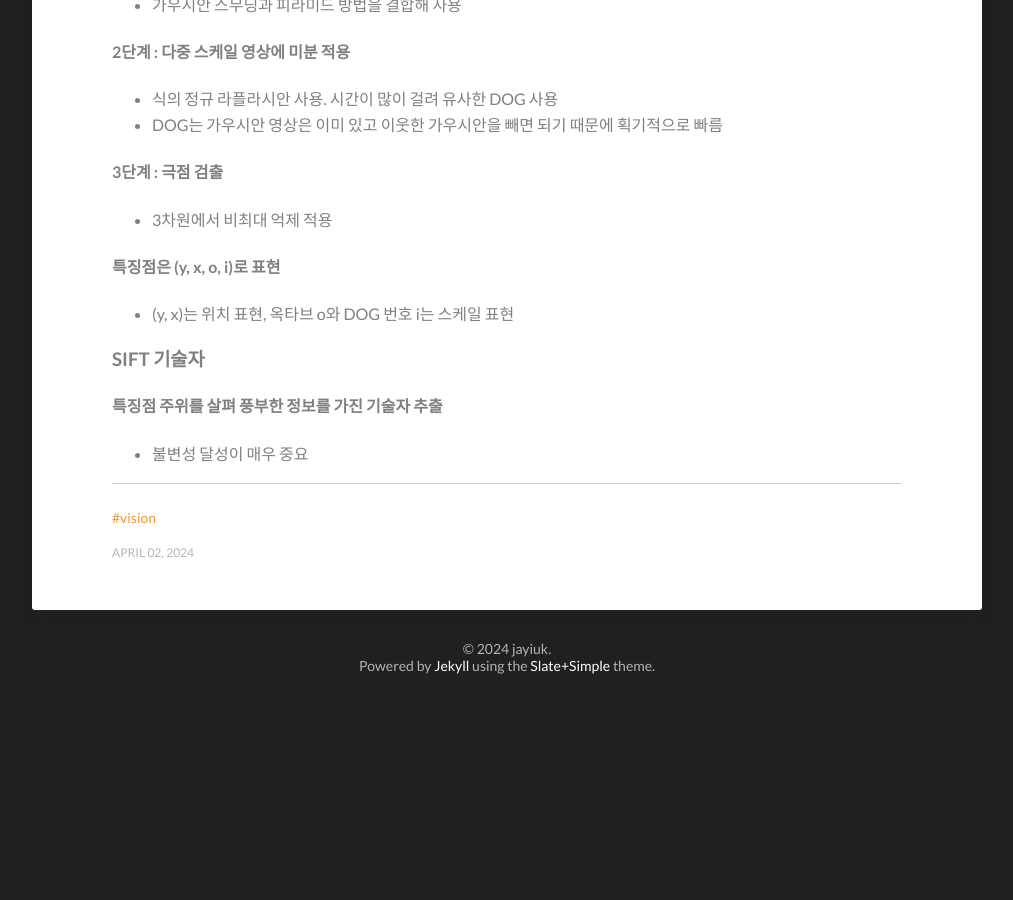
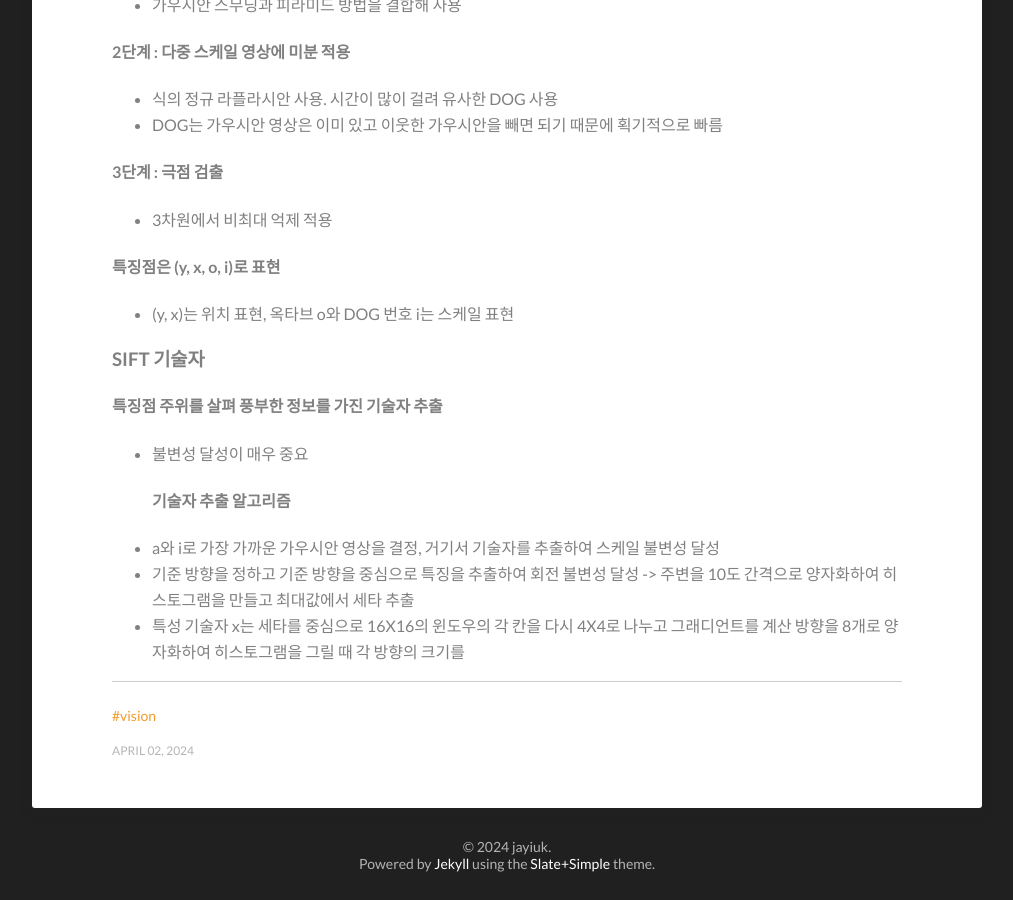
Before and after one commit to jayiuk/jayiuk.github.io, a Jekyll site: the page built from _posts/2024-04-02-지역특징.md, in a window 1280 px wide and 900 px high, scrolled down 2974 px. Shown: the whole window, without its empty margins (133-1146 px from the left). Built offline with Jekyll 4.4.1, drawn with Linux system fonts in a browser that asks for light colours; formulas are drawn with MathJax 3; comment, search, counter and statistics services are not loaded; before the commit the page ends 3676 px from its top, so only the background shows below that.

Commit message:
집가서 더 해야됨

```diff
--- a/_posts/2024-04-02-지역특징.md
+++ b/_posts/2024-04-02-지역특징.md
@@ -118,3 +118,7 @@ $$A = \begin{pmatrix}
 
 #### 특징점 주위를 살펴 풍부한 정보를 가진 기술자 추출
 - 불변성 달성이 매우 중요
+#### 기술자 추출 알고리즘
+- a와 i로 가장 가까운 가우시안 영상을 결정, 거기서 기술자를 추출하여 스케일 불변성 달성
+- 기준 방향을 정하고 기준 방향을 중심으로 특징을 추출하여 회전 불변성 달성 -> 주변을 10도 간격으로 양자화하여 히스토그램을 만들고 최대값에서 세타 추출
+- 특성 기술자 x는 세타를 중심으로 16X16의 윈도우의 각 칸을 다시 4X4로 나누고 그래디언트를 계산 방향을 8개로 양자화하여 히스토그램을 그릴 때 각 방향의 크기를
```
